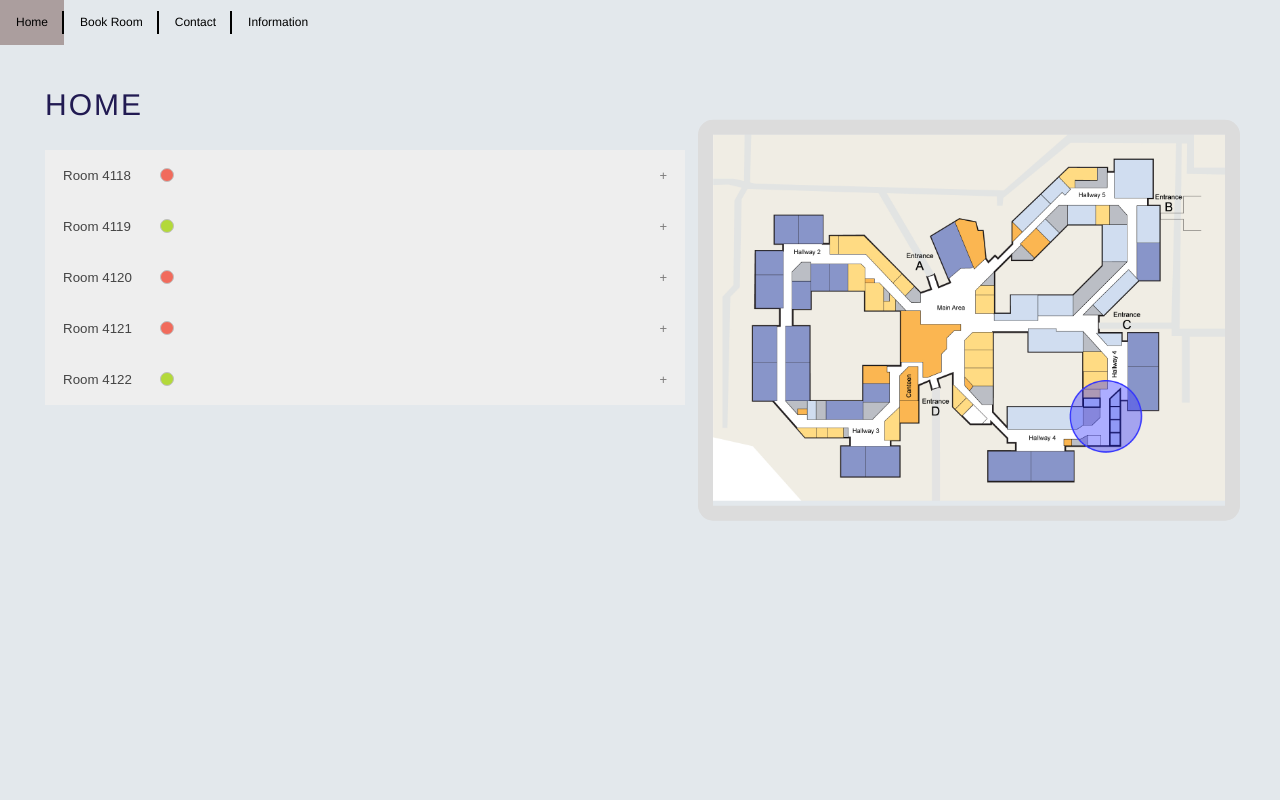
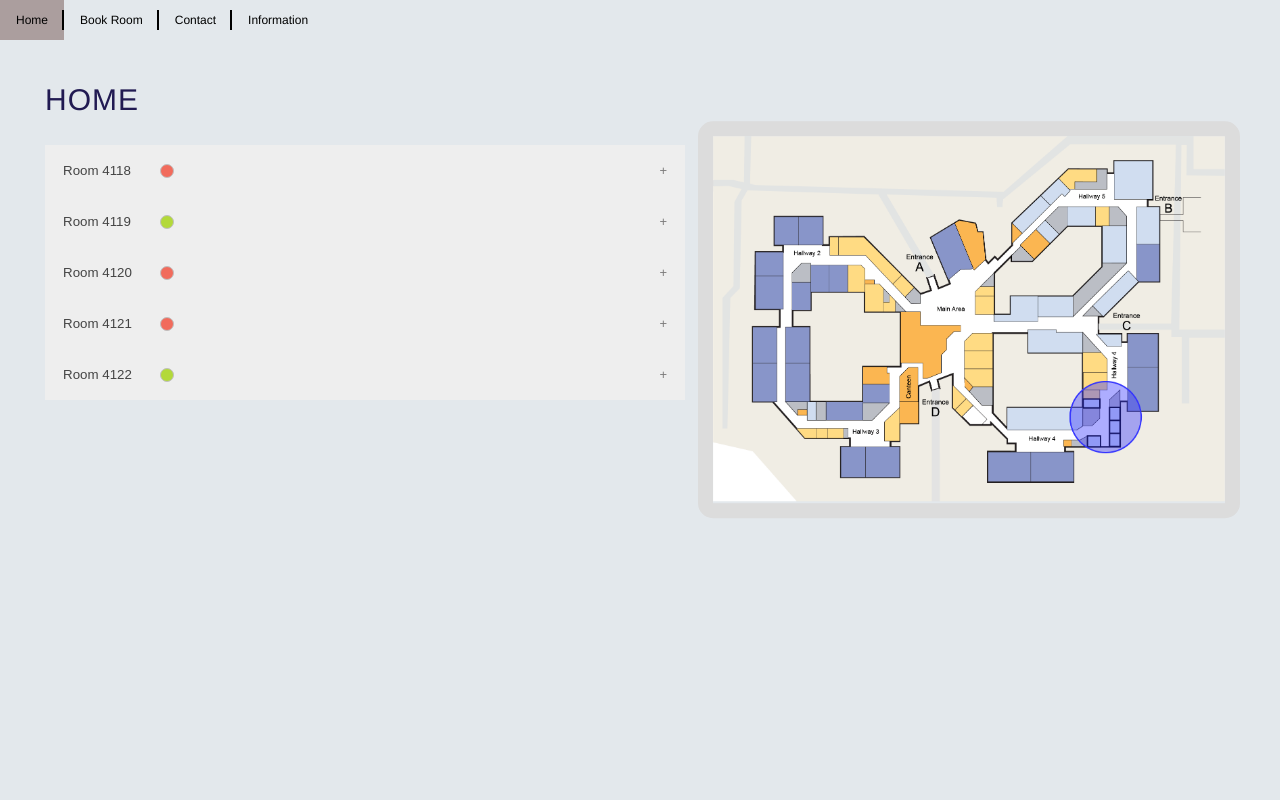
Before and after one commit to NadjaDH/P7-code, a Flask app: page / in a window 1280 px wide; the page is wider, and only the part inside the window is pictured. Run offline with Flask 3, Linux system fonts and the light colour scheme.

Commit message:
Småting

```diff
--- a/static/styles.css
+++ b/static/styles.css
@@ -1,10 +1,9 @@
-html, body, div, span, applet, object, iframe, h1, h2, h3,
-h4, h5, h6, p, pre, a, abbr, acronym, address, big, cite, code,
-del, dfn, em, img, ins, kbd, q, s, samp, small, strike, strong,
-sub, sup, tt, var, b, u, i, center, dl, dt, dd, li, fieldset,
-form, label, legend, tab, table, tbody, tfoot, thead, tr,
-th, td, aside, canvas, details, figure, footer, header,
-hgroup, menu, nav,
+html, body, div, span, applet, object, iframe, h1, p, pre, a,
+abbr, acronym, address, big, cite, code, del, dfn, em, img,
+ins, kbd, q, s, samp, small, strike, strong, sub, sup, tt,
+var, b, u, i, center, dl, dt, dd, li, fieldset, form, label,
+legend, tab, table, tbody, tfoot, thead, tr, th, td, aside,
+canvas, details, figure, footer, header, hgroup, menu, nav,
 
 section {
     margin: 0;
@@ -15,26 +14,12 @@ section {
     vertical-align: baseline;
 }
 
-article,
-aside,
-details,
-figcaption,
-figure,
-footer,
-header,
-hgroup,
-menu,
-nav,
-section {
+article, aside, details, figcaption, figure, footer,
+header, hgroup, menu, nav, section {
     display: block
 }
 
-body {
-    line-height: 1
-}
-
-html,
-body {
+html, body {
     margin: 0;
     word-break: break-word;
     height: 100%
@@ -67,86 +52,26 @@ html {
 body {
     font-family: "Helvetica", sans-serif;
     font-size: 12px;
-    line-height: 140%;
+    line-height: 1;
     color: #354450;
 }
 
-h1,
-.h1,
-h2,
-.h2,
-h3,
-.h3,
-h4,
-.h4,
-h5,
-.h5,
-h6,
-.h6 {
+h1, .h1 {
+    font-family: "DIN Next W01 Bold", "Helvetica", sans-serif;
+    letter-spacing: 2px;
+    color: #211a52;
+    font-size: 30px;
+    position: relative;
+    left: 45px;
+    top: 45px;
     text-transform: uppercase;
     line-height: 100%;
     letter-spacing: 1px;
     font-weight: normal
 }
 
-h1,
-.h1,
-h2,
-.h2 {
-    font-family: "DIN Next W01 Bold", "Helvetica", sans-serif;
-    letter-spacing: 2px
-}
-
-h1,
-.h1,
-h2,
-.h2,
-h3,
-.h3 {
-    color: #211a52
-}
-
-.color .h1,
-.color .h2,
-.color .h3 {
+.color .h1 {
     color: #fff !important
-}
-
-h3,
-.h3,
-h4,
-.h4,
-h5,
-.h5,
-h6,
-.h6 {
-    font-family: "DIN Next W01 Regular", "Helvetica", sans-serif
-}
-
-h1,
-.h1 {
-    font-size: 30px;
-    position: relative;
-    left: 45px;
-    top: 45px;
-}
-
-h2,
-.h2 {
-    font-size: 14px;
-    margin-bottom: 13px
-}
-
-h3,
-.h3,
-h4,
-.h4,
-h5,
-.h5,
-h6,
-.h6 {
-    font-size: 12px;
-    margin-bottom: 12px
 }
 
 p {
--- a/templates/home.html
+++ b/templates/home.html
@@ -9,7 +9,7 @@
 
 <body>
   <ul class="navbar">
-      <li><a href="{{ url_for('home') }}">Home</a></li>
+      <li><a class="active" href="{{ url_for('home') }}">Home</a></li>
       <li><a href="{{ url_for('booking') }}">Book Room</a></li>
       <li><a href="{{ url_for('contact') }}">Contact</a></li>
       <li><a href="{{ url_for('information') }}">Information</a></li>
@@ -54,7 +54,7 @@
   <div class="container">
     <input type="checkbox" name="" id="zoom_img" />
     <label for="zoom_img">
-      <img src="{{ url_for('static', filename='images/Mapwithcolor.png') }}" alt="Map">
+      <img src="{{ url_for('static', filename='images/K3map.png') }}" alt="Map">
     </label>
   </div>
 
```
Also changed, not shown: static/images/K3map.png (added).
